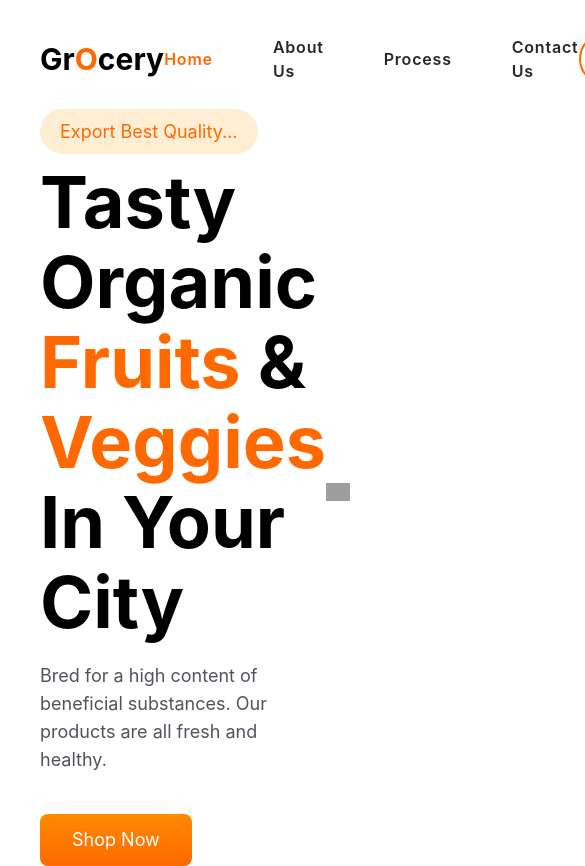
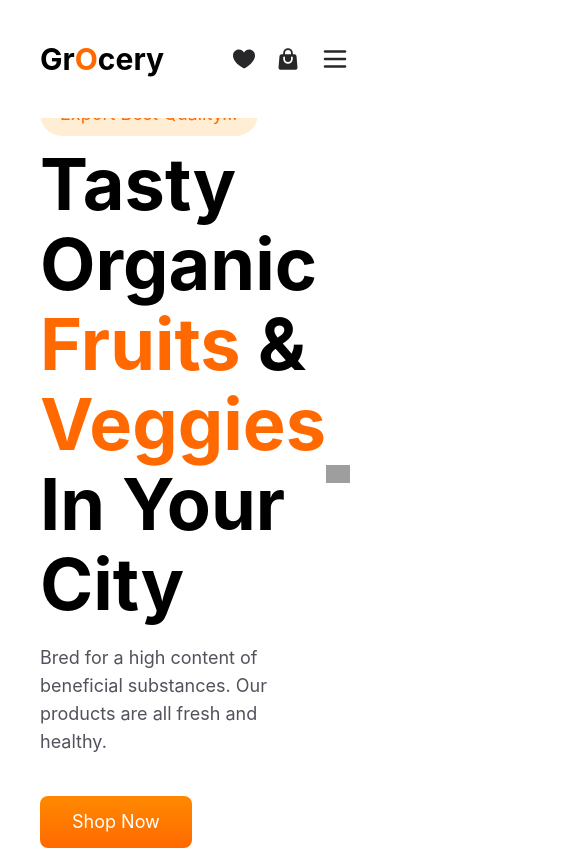
Before and after one commit to Nabeela-Kanwal/Grocery-store-react, a React (Vite) app: page / in a window 390 px wide. Shown: the top 866 px of the page, 585 px wide, since content can reach past the window. Built offline with nearby package versions, Linux system fonts and the light colour scheme; grey boxes are pictures that could not be loaded.

Commit message:
Enhance Hero and Navbar components: Add minimum height to Hero section, adjust padding, and update Navbar for better responsiveness with menu icon.

```diff
--- a/src/components/Hero/Hero.jsx
+++ b/src/components/Hero/Hero.jsx
@@ -4,7 +4,7 @@ import Button from "../Button/Button";
 const Hero = () => {
   return (
     <section>
-      <div className="max-w-[1400px] mx-auto px-10 flex items-center">
+      <div className="min-h-screen max-w-[1400px] mx-auto px-10 flex items-center pt-25">
         <div className="flex-1">
           <span className="bg-orange-100 text-orange-500 text-lg px-5 py-3 rounded-full">
             Export Best Quality...
@@ -13,7 +13,7 @@ const Hero = () => {
             Tasty Organic <span className="text-orange-500">Fruits</span> &{" "}
             <span className="text-orange-500">Veggies</span> <br /> In Your City
           </h1>
-          <p className="text-zinc-600 text-lg max-w-[530px] mt-5 mb-10" >
+          <p className="text-zinc-600 text-lg max-w-[530px] mt-5 mb-10">
             Bred for a high content of beneficial substances. Our products are
             all fresh and healthy.
           </p>
--- a/src/components/Navbar/Navbar.jsx
+++ b/src/components/Navbar/Navbar.jsx
@@ -1,15 +1,16 @@
 import { GoHeartFill } from "react-icons/go";
 import { HiMiniShoppingBag } from "react-icons/hi2";
 import { IoSearchSharp } from "react-icons/io5";
+import { TbMenu2 } from "react-icons/tb";
 
 const Navbar = () => {
   return (
-    <header className="bg-white">
+    <header className="bg-white fixed top-0 right-0 left-0">
       <nav className="max-w-[1400px] mx-auto px-10 h-[14vh] flex justify-between items-center">
         <a href="#" className="text-3xl font-bold">
           Gr<span className="text-orange-500">O</span>cery
         </a>
-        <ul className="flex items-center gap-x-15">
+        <ul className="md:flex flex items-center gap-x-15 hidden">
           <li>
             <a href="" className="font-semibold tracking-wider text-orange-500">
               Home
@@ -44,7 +45,7 @@ const Navbar = () => {
           </li>
         </ul>
         <div className="flex items-center gap-x-5">
-          <div className="flex items-center p-1 border-2 border-orange-500 rounded-full">
+          <div className="md:flex items-center p-1 border-2 border-orange-500 rounded-full hidden">
             <input
               type="text"
               name="text"
@@ -65,6 +66,11 @@ const Navbar = () => {
           <a href="#" className="text-zinc-800 text-2xl">
             <HiMiniShoppingBag />
           </a>
+
+           <a href="#" className="text-zinc-800 text-3xl md:hidden">
+            < TbMenu2/>
+          </a>
+
         </div>
       </nav>
     </header>
```
